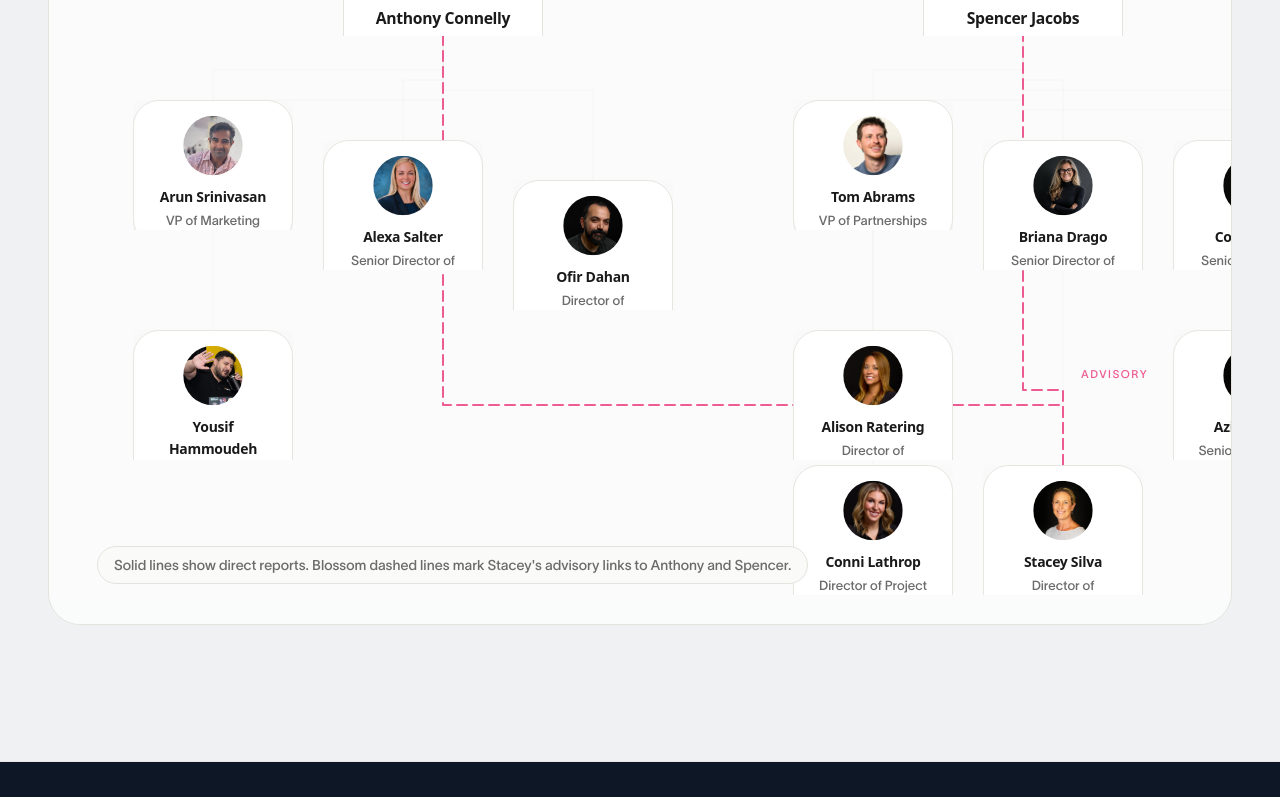
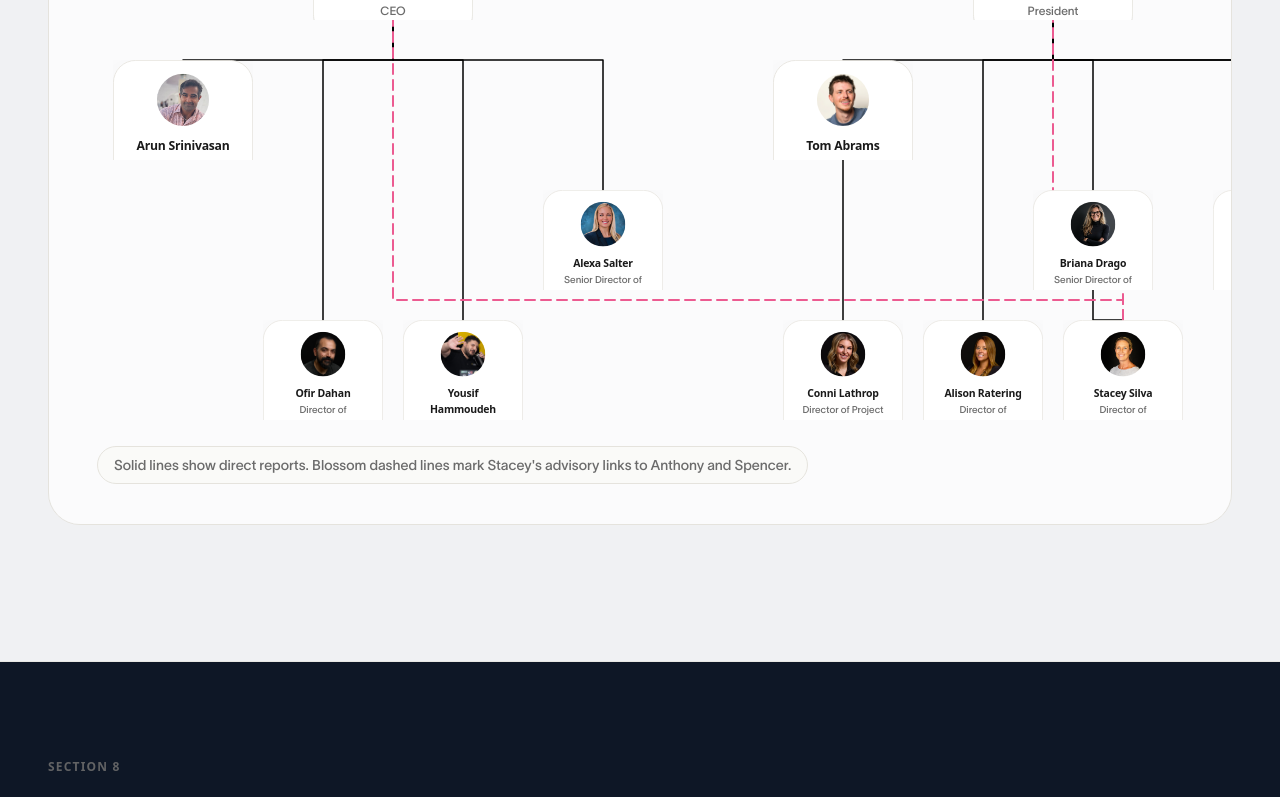
Before and after one commit to spencer835/neato-slt-announcement, a Next.js app: page / in a window 1280 px wide. Shown: the part 7108-7905 px from the top of the page. Built offline with nearby package versions, Linux system fonts and the light colour scheme; a web font is replaced by a local one.

Commit message:
Update org chart layout to v4 spec

```diff
--- a/src/components/sections/OrgChart.tsx
+++ b/src/components/sections/OrgChart.tsx
@@ -6,43 +6,43 @@ const memberByName = Object.fromEntries(sltMembers.map((member) => [member.name,
 const founderById = Object.fromEntries(founderLeads.map((founder) => [founder.id, founder]));
 
 const desktopNodes = [
-  { key: "anthony", type: "founder", x: 270, y: 20, width: 200, height: 156, scale: 200 / 204 },
-  { key: "spencer", type: "founder", x: 850, y: 20, width: 200, height: 156, scale: 200 / 204 },
-  { key: "Arun Srinivasan", type: "member", x: 60, y: 240, width: 160, height: 130, scale: 160 / 172 },
-  { key: "Alexa Salter", type: "member", x: 250, y: 280, width: 160, height: 130, scale: 160 / 172 },
-  { key: "Ofir Dahan", type: "member", x: 440, y: 320, width: 160, height: 130, scale: 160 / 172 },
-  { key: "Yousif Hammoudeh", type: "member", x: 60, y: 470, width: 160, height: 130, scale: 160 / 172 },
-  { key: "Tom Abrams", type: "member", x: 720, y: 240, width: 160, height: 130, scale: 160 / 172 },
-  { key: "Briana Drago", type: "member", x: 910, y: 280, width: 160, height: 130, scale: 160 / 172 },
-  { key: "Cody North", type: "member", x: 1100, y: 280, width: 160, height: 130, scale: 160 / 172 },
-  { key: "Alison Ratering", type: "member", x: 720, y: 470, width: 160, height: 130, scale: 160 / 172 },
-  { key: "Aziel Cabral", type: "member", x: 1100, y: 470, width: 160, height: 130, scale: 160 / 172 },
-  { key: "Conni Lathrop", type: "member", x: 720, y: 605, width: 160, height: 130, scale: 160 / 172 },
-  { key: "Stacey Silva", type: "member", x: 910, y: 605, width: 160, height: 130, scale: 160 / 172 },
+  { key: "anthony", type: "founder", x: 240, y: 20, width: 160, height: 140, scale: 160 / 204 },
+  { key: "spencer", type: "founder", x: 900, y: 20, width: 160, height: 140, scale: 160 / 204 },
+  { key: "Arun Srinivasan", type: "member", x: 40, y: 200, width: 140, height: 100, scale: 140 / 172 },
+  { key: "Tom Abrams", type: "member", x: 700, y: 200, width: 140, height: 100, scale: 140 / 172 },
+  { key: "Alexa Salter", type: "member", x: 470, y: 330, width: 120, height: 100, scale: 120 / 172 },
+  { key: "Briana Drago", type: "member", x: 960, y: 330, width: 120, height: 100, scale: 120 / 172 },
+  { key: "Cody North", type: "member", x: 1140, y: 330, width: 120, height: 100, scale: 120 / 172 },
+  { key: "Ofir Dahan", type: "member", x: 190, y: 460, width: 120, height: 100, scale: 120 / 172 },
+  { key: "Yousif Hammoudeh", type: "member", x: 330, y: 460, width: 120, height: 100, scale: 120 / 172 },
+  { key: "Conni Lathrop", type: "member", x: 710, y: 460, width: 120, height: 100, scale: 120 / 172 },
+  { key: "Alison Ratering", type: "member", x: 850, y: 460, width: 120, height: 100, scale: 120 / 172 },
+  { key: "Stacey Silva", type: "member", x: 990, y: 460, width: 120, height: 100, scale: 120 / 172 },
+  { key: "Aziel Cabral", type: "member", x: 1180, y: 460, width: 120, height: 100, scale: 120 / 172 },
 ] as const;
 
 const solidPaths = [
-  { key: "anthony-arun", d: "M 370 176 L 370 210 L 140 210 L 140 240" },
-  { key: "anthony-alexa", d: "M 370 176 L 370 220 L 330 220 L 330 280" },
-  { key: "anthony-ofir", d: "M 370 176 L 370 230 L 520 230 L 520 320" },
-  { key: "anthony-yousif", d: "M 370 176 L 370 240 L 140 240 L 140 470" },
-  { key: "spencer-tom", d: "M 950 176 L 950 210 L 800 210 L 800 240" },
-  { key: "spencer-bri", d: "M 950 176 L 950 220 L 990 220 L 990 280" },
-  { key: "spencer-cody", d: "M 950 176 L 950 230 L 1180 230 L 1180 280" },
-  { key: "spencer-alison", d: "M 950 176 L 950 240 L 800 240 L 800 470" },
-  { key: "spencer-aziel", d: "M 950 176 L 950 250 L 1180 250 L 1180 470" },
-  { key: "tom-conni", d: "M 800 370 L 800 430 L 800 430 L 800 605" },
-  { key: "bri-stacey", d: "M 990 410 L 990 470 L 990 470 L 990 605" },
+  { key: "anthony-arun", d: "M 320 160 L 320 200 L 110 200" },
+  { key: "anthony-alexa", d: "M 320 160 L 320 200 L 530 200 L 530 330" },
+  { key: "anthony-ofir", d: "M 320 160 L 320 200 L 250 200 L 250 460" },
+  { key: "anthony-yousif", d: "M 320 160 L 320 200 L 390 200 L 390 460" },
+  { key: "spencer-tom", d: "M 980 160 L 980 200 L 770 200" },
+  { key: "spencer-bri", d: "M 980 160 L 980 200 L 1020 200 L 1020 330" },
+  { key: "spencer-cody", d: "M 980 160 L 980 200 L 1200 200 L 1200 330" },
+  { key: "spencer-alison", d: "M 980 160 L 980 200 L 910 200 L 910 460" },
+  { key: "spencer-aziel", d: "M 980 160 L 980 200 L 1240 200 L 1240 460" },
+  { key: "tom-conni", d: "M 770 300 L 770 340 L 770 460" },
+  { key: "bri-stacey", d: "M 1020 430 L 1020 460 L 1050 460" },
 ] as const;
 
 const dottedPaths = [
   {
     key: "stacey-spencer",
-    d: "M 990 605 L 990 530 L 950 530 L 950 176",
+    d: "M 1050 460 L 1050 420 L 980 420 L 980 160",
   },
   {
     key: "stacey-anthony",
-    d: "M 990 605 L 990 545 L 370 545 L 370 176",
+    d: "M 1050 460 L 1050 440 L 320 440 L 320 160",
   },
 ] as const;
 
@@ -108,20 +108,20 @@ export function OrgChart() {
       contentClassName="space-y-10"
     >
       <div className="hidden overflow-x-auto rounded-[2rem] border border-line bg-white/70 p-6 xl:block">
-        <div className="relative mx-auto h-[740px] w-[1320px]">
+        <div className="relative mx-auto h-[640px] w-[1320px]">
           <svg
             aria-hidden="true"
             className="absolute inset-0 h-full w-full"
-            viewBox="0 0 1320 740"
+            viewBox="0 0 1320 640"
             fill="none"
           >
             {solidPaths.map((path) => (
               <path
                 key={path.key}
                 d={path.d}
-                stroke="var(--color-line)"
-                strokeOpacity="0.3"
-                strokeWidth="1"
+                stroke="#000000"
+                strokeWidth="1.5"
+                fill="none"
                 strokeLinecap="round"
                 strokeLinejoin="round"
               />
```
